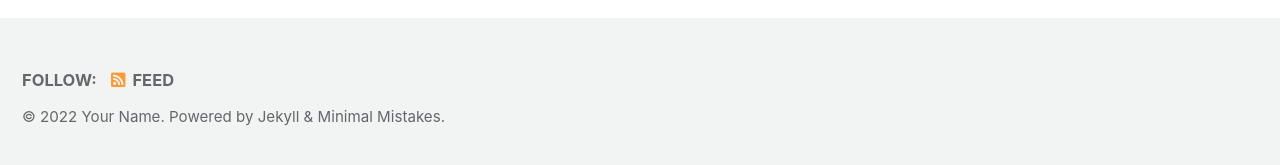
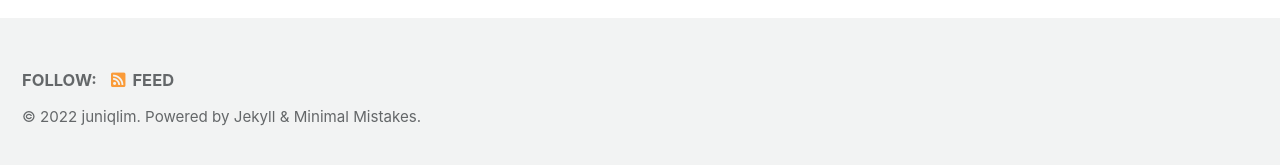
Before and after one commit to juniqlim/juniqlim.github.io, a Jekyll site: the page built from index.html, in a window 1280 px wide. Shown: the part 727-892 px from the top of the page. Built offline with Jekyll 4.4.1, drawn with Linux system fonts in a browser that asks for light colours; cached includes are drawn as plain includes; the list of posts is cut into pages by our own code.

Commit message:
feat: 블로그명 변경

```diff
--- a/_config.yml
+++ b/_config.yml
@@ -19,9 +19,9 @@ locale                   : "en-US"
 title                    : "Site Title"
 title_separator          : "-"
 subtitle                 : # site tagline that appears below site title in masthead
-name                     : "Your Name"
-description              : "An amazing website."
-url                      : https://juniqlim.github.io
+name                     : "juniqlim"
+description              : "."
+url                      : "https://juniqlim.github.io"
 baseurl                  : # the subpath of your site, e.g. "/blog"
 repository               : "juniqlim/juniqlim.github.io" # GitHub username/repo-name e.g. "mmistakes/minimal-mistakes"
 teaser                   : # path of fallback teaser image, e.g. "/assets/images/500x300.png"
```
